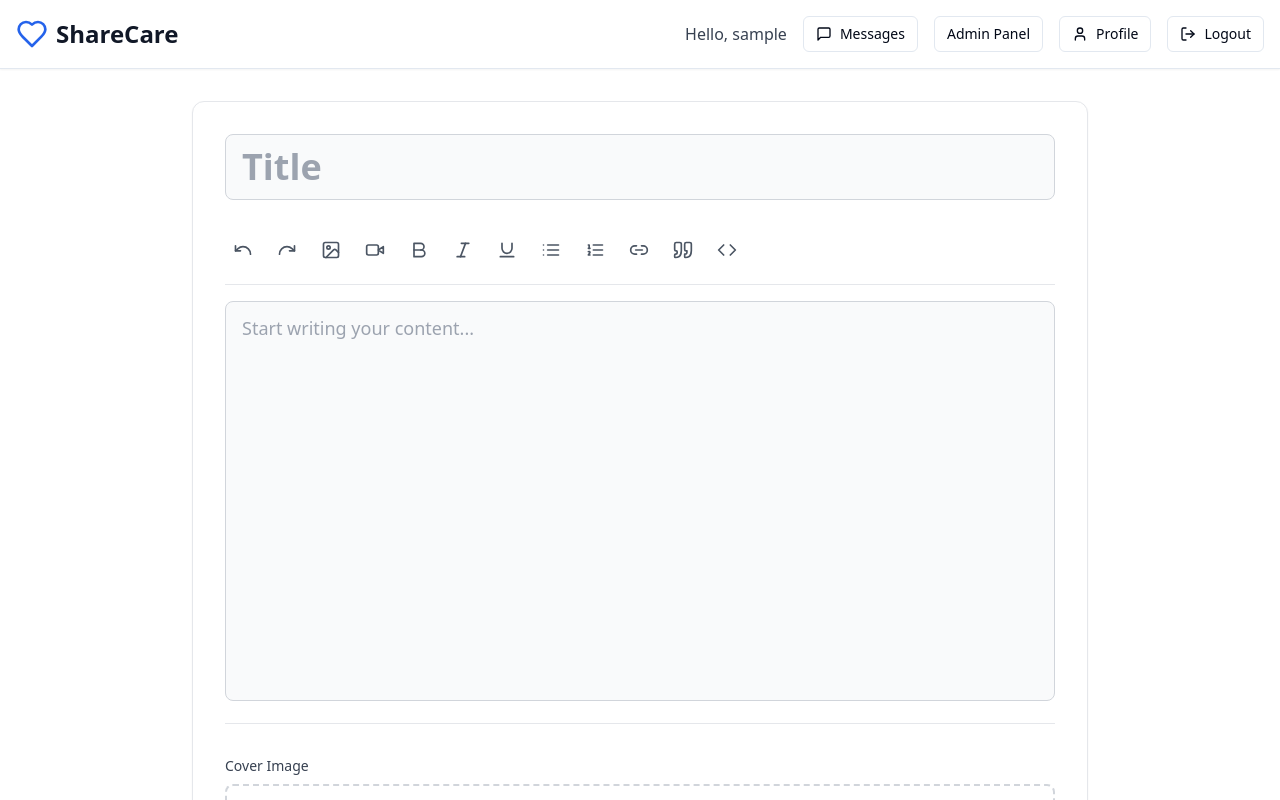
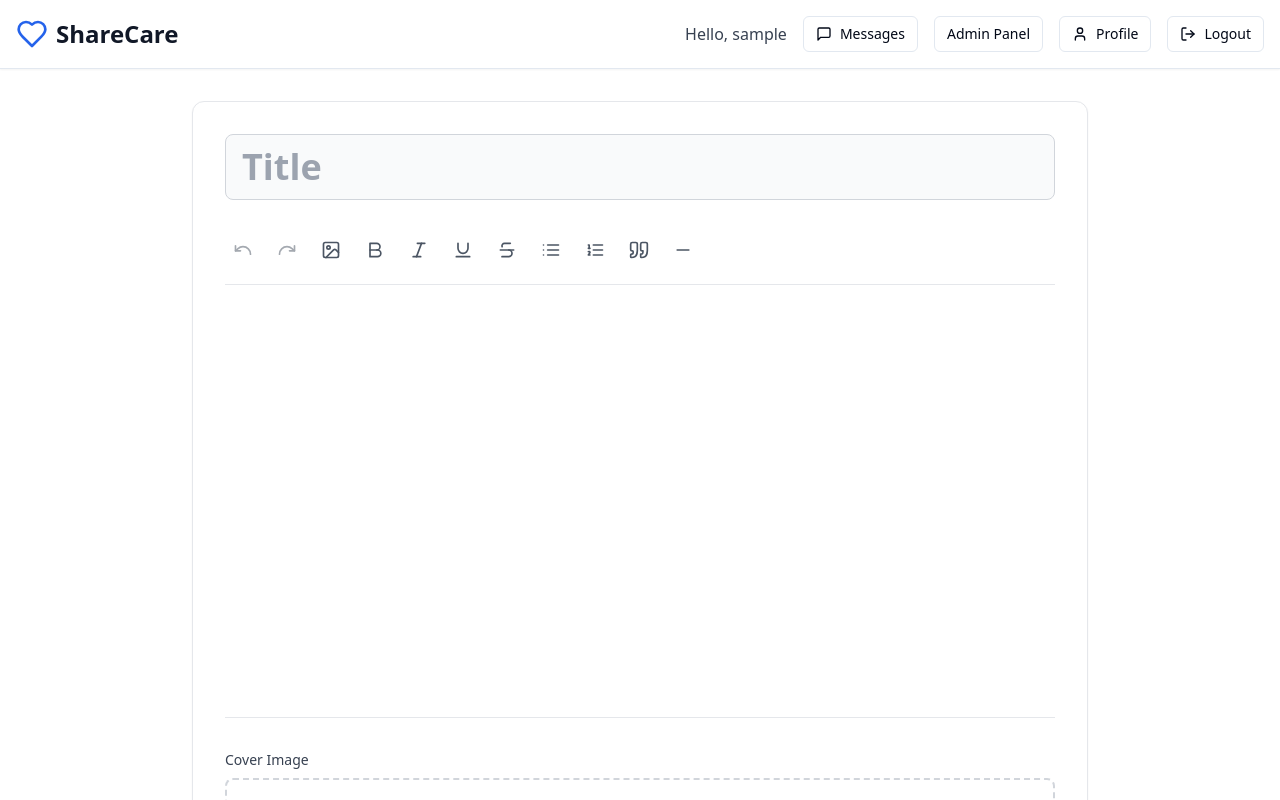
Before and after one commit to RenRen-k995/ShareCare, a React (Vite) app in the folder frontend/: page /posts/new in a window 1280 px wide. Shown: the top 800 px of the page. Built offline with nearby package versions, Linux system fonts and the light colour scheme; no server answers; sample sign-in values are in the browser's storage.

Commit message:
Add TipTap rich text editor with toolbar and image support
Co-authored-by: RenRen-k995 <185398151+RenRen-k995@users.noreply.github.com>

```diff
--- a/frontend/package.json
+++ b/frontend/package.json
@@ -16,6 +16,11 @@
     "@radix-ui/react-select": "^2.0.0",
     "@radix-ui/react-slot": "^1.0.2",
     "@radix-ui/react-toast": "^1.1.5",
+    "@tiptap/extension-image": "^3.11.0",
+    "@tiptap/extension-strike": "^3.11.0",
+    "@tiptap/extension-underline": "^3.11.0",
+    "@tiptap/react": "^3.11.0",
+    "@tiptap/starter-kit": "^3.11.0",
     "axios": "^1.6.5",
     "class-variance-authority": "^0.7.0",
     "clsx": "^2.1.0",
--- a/frontend/src/components/PostCard.jsx
+++ b/frontend/src/components/PostCard.jsx
@@ -92,7 +92,13 @@ export default function PostCard({ post, onUpdate }) {
           )}
         </div>
         <CardTitle className="line-clamp-1">{post.title}</CardTitle>
-        <CardDescription className="line-clamp-2">{post.description}</CardDescription>
+        <CardDescription className="line-clamp-2">
+          <div
+            dangerouslySetInnerHTML={{
+              __html: post.description?.replace(/<[^>]*>/g, '').substring(0, 200) + (post.description?.length > 200 ? '...' : '')
+            }}
+          />
+        </CardDescription>
       </CardHeader>
       <CardContent>
         <div className="flex items-center justify-between text-sm text-gray-600">
--- /dev/null
+++ b/frontend/src/components/RichTextEditor.jsx
@@ -0,0 +1,191 @@
+import React, { useCallback } from 'react';
+import { useEditor, EditorContent } from '@tiptap/react';
+import StarterKit from '@tiptap/starter-kit';
+import Image from '@tiptap/extension-image';
+import Underline from '@tiptap/extension-underline';
+import Strike from '@tiptap/extension-strike';
+import {
+  Undo,
+  Redo,
+  Image as ImageIcon,
+  Bold,
+  Italic,
+  Underline as UnderlineIcon,
+  Strikethrough,
+  List,
+  ListOrdered,
+  Quote,
+  Minus,
+} from 'lucide-react';
+
+export default function RichTextEditor({ content, onChange }) {
+  const editor = useEditor({
+    extensions: [
+      StarterKit.configure({
+        heading: false, // Disable headings for simplicity
+      }),
+      Image.configure({
+        inline: true,
+        allowBase64: true,
+      }),
+      Underline,
+      Strike,
+    ],
+    content: content || '',
+    onUpdate: ({ editor }) => {
+      const html = editor.getHTML();
+      onChange(html);
+    },
+    editorProps: {
+      attributes: {
+        class: 'prose prose-sm sm:prose lg:prose-lg xl:prose-2xl focus:outline-none min-h-[400px] max-w-none',
+      },
+    },
+  });
+
+  const handleImageAdd = useCallback(() => {
+    const input = document.createElement('input');
+    input.type = 'file';
+    input.accept = 'image/*';
+    input.onchange = (e) => {
+      const file = e.target.files[0];
+      if (file) {
+        const reader = new FileReader();
+        reader.onloadend = () => {
+          const base64String = reader.result;
+          if (editor) {
+            editor.chain().focus().setImage({ src: base64String }).run();
+          }
+        };
+        reader.readAsDataURL(file);
+      }
+    };
+    input.click();
+  }, [editor]);
+
+  if (!editor) {
+    return null;
+  }
+
+  const toolbarButtons = [
+    { icon: Undo, label: 'Undo', action: () => editor.chain().focus().undo().run(), disabled: !editor.can().undo() },
+    { icon: Redo, label: 'Redo', action: () => editor.chain().focus().redo().run(), disabled: !editor.can().redo() },
+    { icon: ImageIcon, label: 'Image', action: handleImageAdd },
+    { icon: Bold, label: 'Bold', action: () => editor.chain().focus().toggleBold().run(), active: editor.isActive('bold') },
+    { icon: Italic, label: 'Italic', action: () => editor.chain().focus().toggleItalic().run(), active: editor.isActive('italic') },
+    { icon: UnderlineIcon, label: 'Underline', action: () => editor.chain().focus().toggleUnderline().run(), active: editor.isActive('underline') },
+    { icon: Strikethrough, label: 'Strike', action: () => editor.chain().focus().toggleStrike().run(), active: editor.isActive('strike') },
+    { icon: List, label: 'Bullet List', action: () => editor.chain().focus().toggleBulletList().run(), active: editor.isActive('bulletList') },
+    { icon: ListOrdered, label: 'Ordered List', action: () => editor.chain().focus().toggleOrderedList().run(), active: editor.isActive('orderedList') },
+    { icon: Quote, label: 'Blockquote', action: () => editor.chain().focus().toggleBlockquote().run(), active: editor.isActive('blockquote') },
+    { icon: Minus, label: 'Horizontal Rule', action: () => editor.chain().focus().setHorizontalRule().run() },
+  ];
+
+  return (
+    <div className="w-full">
+      {/* Toolbar */}
+      <div className="flex items-center gap-2 py-4 border-b border-gray-200">
+        {toolbarButtons.map((button, index) => {
+          const Icon = button.icon;
+          return (
+            <button
+              key={index}
+              type="button"
+              title={button.label}
+              onClick={button.action}
+              disabled={button.disabled}
+              className={`p-2 rounded-lg hover:bg-gray-100 transition-colors ${
+                button.active ? 'bg-blue-100 text-blue-600' : 'text-gray-600'
+              } ${button.disabled ? 'opacity-50 cursor-not-allowed' : ''}`}
+            >
+              <Icon className="w-5 h-5" />
+            </button>
+          );
+        })}
+      </div>
+
+      {/* Editor Content */}
+      <div className="mt-4">
+        <EditorContent editor={editor} />
+      </div>
+
+      {/* Custom CSS for editor and image selection */}
+      <style>{`
+        .ProseMirror {
+          padding: 0.5rem 0;
+          outline: none;
+        }
+
+        .ProseMirror p.is-editor-empty:first-child::before {
+          content: attr(data-placeholder);
+          float: left;
+          color: #9ca3af;
+          pointer-events: none;
+          height: 0;
+        }
+
+        .ProseMirror img {
+          max-width: 100%;
+          height: auto;
+          display: block;
+          margin: 1rem auto;
+          border-radius: 0.5rem;
+          cursor: pointer;
+        }
+
+        .ProseMirror img.ProseMirror-selectednode {
+          outline: 3px solid #3b82f6;
+          outline-offset: 2px;
+        }
+
+        .ProseMirror ul,
+        .ProseMirror ol {
+          padding-left: 1.5rem;
+          margin: 0.5rem 0;
+        }
+
+        .ProseMirror ul {
+          list-style-type: disc;
+        }
+
+        .ProseMirror ol {
+          list-style-type: decimal;
+        }
+
+        .ProseMirror li {
+          margin: 0.25rem 0;
+        }
+
+        .ProseMirror blockquote {
+          border-left: 3px solid #e5e7eb;
+          padding-left: 1rem;
+          margin: 1rem 0;
+          font-style: italic;
+          color: #6b7280;
+        }
+
+        .ProseMirror hr {
+          border: none;
+          border-top: 2px solid #e5e7eb;
+          margin: 2rem 0;
+        }
+
+        .ProseMirror strong {
+          font-weight: 700;
+        }
+
+        .ProseMirror em {
+          font-style: italic;
+        }
+
+        .ProseMirror u {
+          text-decoration: underline;
+        }
+
+        .ProseMirror s {
+          text-decoration: line-through;
+        }
+      `}</style>
+    </div>
+  );
+}
--- a/frontend/src/pages/CreatePost.jsx
+++ b/frontend/src/pages/CreatePost.jsx
@@ -6,19 +6,9 @@ import { Button } from '../components/ui/button';
 import { Select, SelectContent, SelectItem, SelectTrigger, SelectValue } from '../components/ui/select';
 import Navbar from '../components/Navbar';
 import CropModal from '../components/CropModal';
+import RichTextEditor from '../components/RichTextEditor';
 import {
-  Undo,
-  Redo,
   Image,
-  Video,
-  Bold,
-  Italic,
-  Underline,
-  List,
-  ListOrdered,
-  Link2,
-  Quote,
-  Code,
   Calendar,
 } from 'lucide-react';
 
@@ -43,8 +33,8 @@ export default function CreatePost() {
     setFormData({ ...formData, title: e.target.value });
   };
 
-  const handleContentChange = (e) => {
-    setFormData({ ...formData, content: e.target.value });
+  const handleContentChange = (html) => {
+    setFormData({ ...formData, content: html });
   };
 
   const handleAddCover = () => {
@@ -107,21 +97,6 @@ export default function CreatePost() {
     return null;
   }
 
-  const toolbarButtons = [
-    { icon: Undo, label: 'Undo' },
-    { icon: Redo, label: 'Redo' },
-    { icon: Image, label: 'Image' },
-    { icon: Video, label: 'Video' },
-    { icon: Bold, label: 'Bold' },
-    { icon: Italic, label: 'Italic' },
-    { icon: Underline, label: 'Underline' },
-    { icon: List, label: 'Bullet List' },
-    { icon: ListOrdered, label: 'Numbered List' },
-    { icon: Link2, label: 'Link' },
-    { icon: Quote, label: 'Quote' },
-    { icon: Code, label: 'Code' },
-  ];
-
   return (
     <div className="min-h-screen bg-white">
       <Navbar />
@@ -146,34 +121,11 @@ export default function CreatePost() {
               required
             />
 
-            {/* Rich Text Toolbar with Bottom Border */}
-            <div className="flex items-center gap-2 py-4 border-b border-gray-200">
-              {toolbarButtons.map((button, index) => {
-                const Icon = button.icon;
-                return (
-                  <button
-                    key={index}
-                    type="button"
-                    title={button.label}
-                    className="p-2 rounded-lg hover:bg-gray-100 transition-colors"
-                    onClick={() => {
-                      // Placeholder for toolbar actions
-                      console.log(`${button.label} clicked`);
-                    }}
-                  >
-                    <Icon className="w-5 h-5 text-gray-600" />
-                  </button>
-                );
-              })}
-            </div>
-
-            {/* Content Area with Border */}
-            <textarea
+            {/* Rich Text Editor */}
+            <RichTextEditor
+              content={formData.content}
+              onChange={handleContentChange}
               placeholder="Start writing your content..."
-              value={formData.content}
-              onChange={handleContentChange}
-              className="w-full min-h-[400px] text-lg bg-gray-50 border border-gray-300 rounded-lg px-4 py-3 text-gray-900 placeholder-gray-400 focus:ring-2 focus:ring-cyan-400 focus:border-transparent outline-none resize-none"
-              required
             />
 
             {/* Settings Area */}
--- a/frontend/src/pages/PostDetail.jsx
+++ b/frontend/src/pages/PostDetail.jsx
@@ -223,10 +223,8 @@ export default function PostDetail() {
           </CardHeader>
 
           <CardContent className="space-y-6">
-            <div className="prose max-w-none">
-              <p className="text-gray-700 whitespace-pre-wrap">
-                {post.description}
-              </p>
+            <div className="prose prose-sm sm:prose lg:prose-lg max-w-none">
+              <div dangerouslySetInnerHTML={{ __html: post.description }} />
             </div>
 
             <div className="flex gap-4 pt-4 border-t">
```
Also changed, not shown: 1 other file (tests, documents, lock files or other folders).
